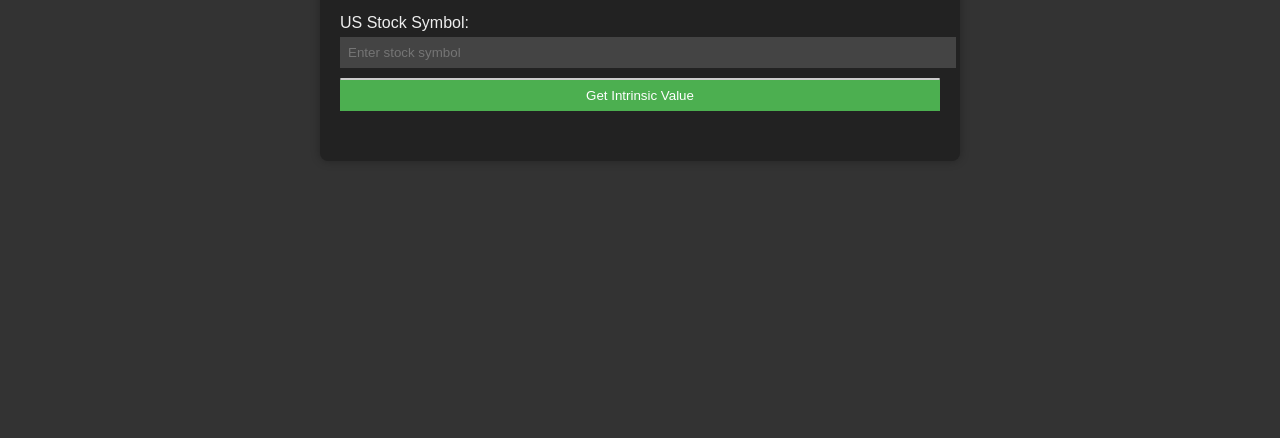
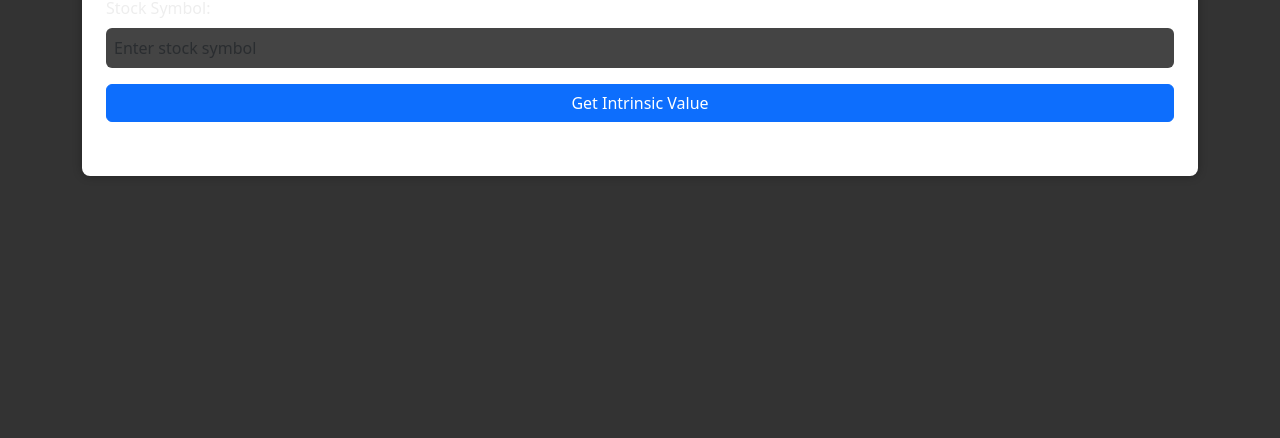
Before and after one commit to abhinayTiwari/CalculateIntirinsicValue, a plain HTML site: page index.html in a window 1280 px wide. Shown: the part 362-800 px from the top of the page. Drawn offline with nearby package versions, Linux system fonts and the light colour scheme.

Commit message:
added bootstrap js

```diff
--- a/index.html
+++ b/index.html
@@ -4,16 +4,17 @@
 <head>
    <meta charset="UTF-8">
    <title>Stock Intrinsic Value Calculator</title>
+   <link href="https://cdn.jsdelivr.net/npm/bootstrap@5.3.0/dist/css/bootstrap.min.css" rel="stylesheet">
    <style>
       body {
-         font-family: Arial, sans-serif;
+         /* font-family: Arial, sans-serif; */
          background-color: #333;
          color: #eee;
-         margin: 0;
+         /* margin: 0;
          display: flex;
          justify-content: center;
          align-items: center;
-         height: 100vh;
+         height: 100vh; */
       }
 
       h1 {
@@ -58,12 +59,9 @@
       }
 
       .calculator {
-         width: 80%;
-         max-width: 600px;
-         background-color: #222;
-         padding: 20px;
          border-radius: 8px;
          box-shadow: 0 0 10px rgba(0, 0, 0, 0.3);
+         background-color: #fff;
       }
 
       .suggestions-container {
@@ -89,15 +87,18 @@
 
 </head>
 
-<body>
-   <div class="calculator">
-      <h1>Stock Intrinsic Value Calculator</h1>
-      <label for="stockSymbol">US Stock Symbol:</label>
-      <input type="text" id="stockSymbol" placeholder="Enter stock symbol" required>
-      <div class="suggestions-container">
-         <div id="suggestions"></div>
+<body class="d-flex justify-content-center align-items-center min-vh-100">
+   <div class="container-lg">
+      <div class="calculator p-4">
+         <h1 class="text-center mb-4">Stock Intrinsic Value Calculator</h1>
+         <div class="mb-3">
+            <label for="stockSymbol" class="form-label">Stock Symbol:</label>
+            <input type="text" class="form-control" id="stockSymbol" placeholder="Enter stock symbol" required>
          </div>
-      <button onclick="fetchStockData()">Get Intrinsic Value</button>
+         <div class="mb-3 position-relative">
+            <div id="suggestions" class="position-absolute bg-light border border-secondary rounded-3 d-none"></div>
+         </div>
+         <button onclick="fetchStockData()" class="btn btn-primary">Get Intrinsic Value</button>
          <div id="inputs" style="display: none;">
             <label for="eps">Earnings per Share (EPS):</label>
             <input type="number" id="eps" step="0.01" min="0" required><br>
@@ -108,6 +109,7 @@
             <button onclick="calculateIntrinsicValue()">Calculate</button>
          </div>
          <p id="result"></p>
+      </div>
    </div>
 
    <script>
```
Lines whose indentation alone changed are shown as unchanged.
